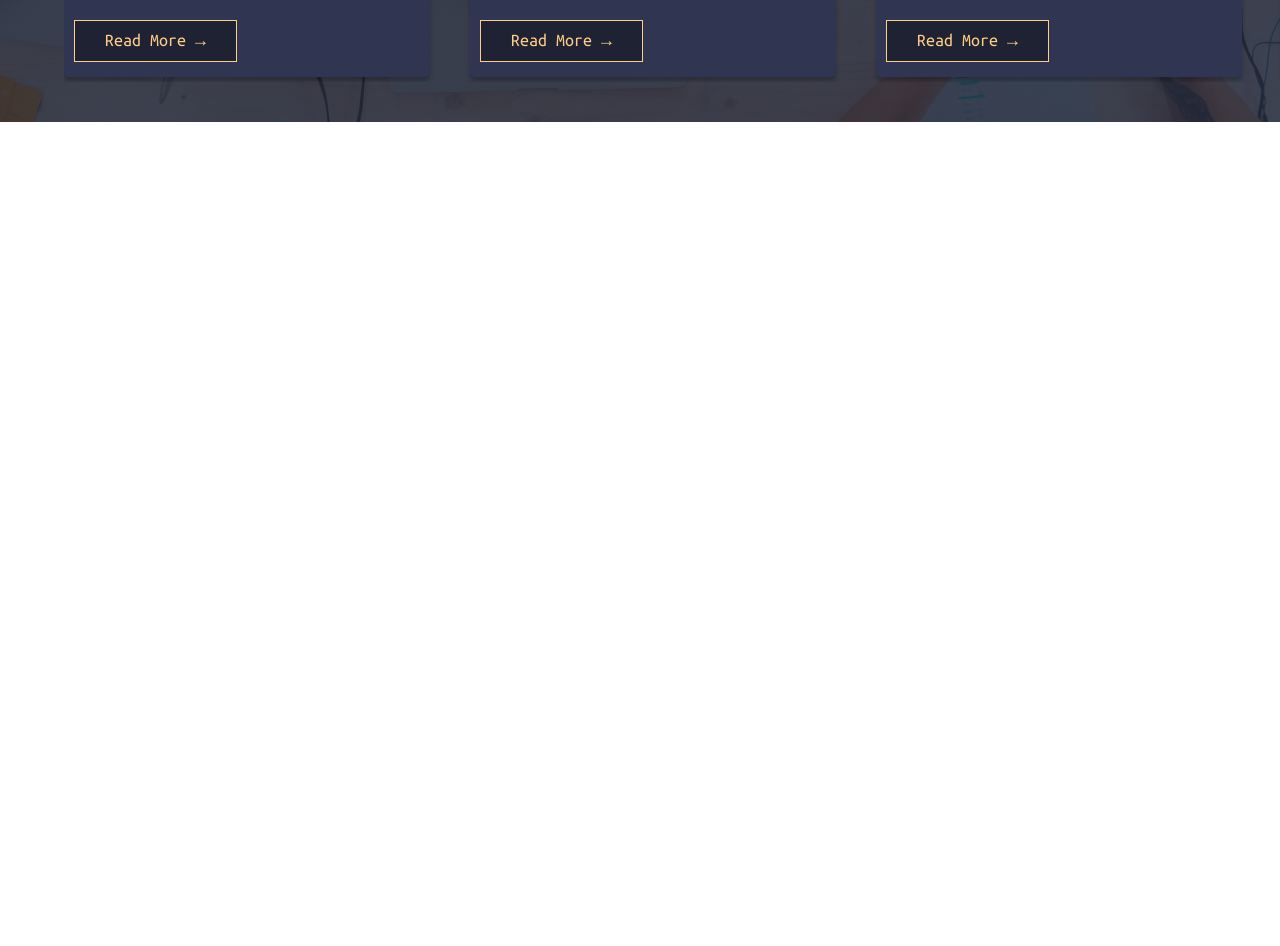
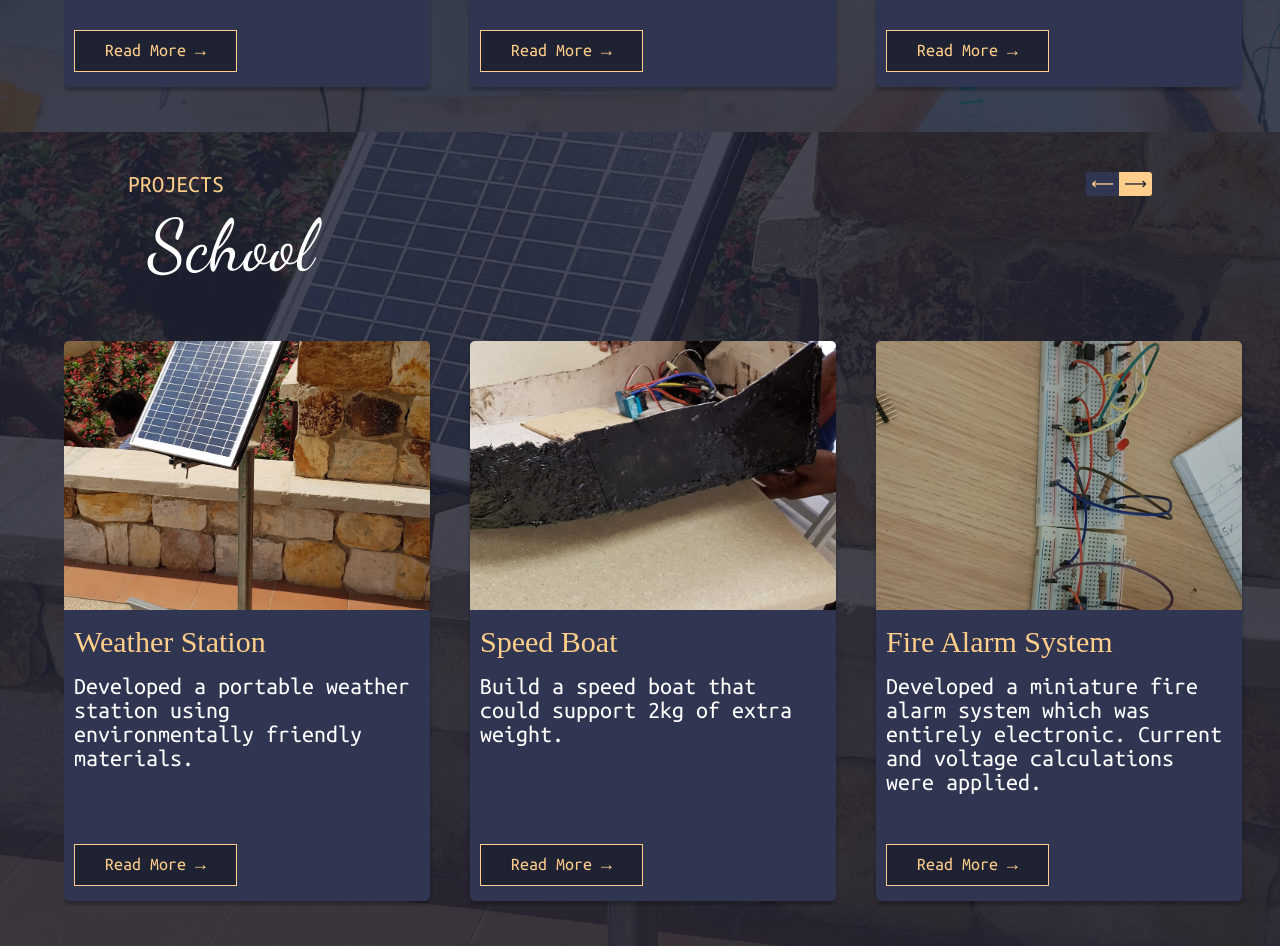
Before and after one commit to gerald-tetteh/portfolio, a React (Create React App) app in the folder client/: page / in a window 1280 px wide. Shown: the part 2284-3230 px from the top of the page. Before the commit the page ends 2406 px from the top, so only its background shows below. Built offline with nearby package versions, Linux system fonts and the light colour scheme; a web font is replaced by a local one.

Commit message:
completed projects-school section && fix read more button position bug

```diff
--- a/client/src/components/home/ProjectCard.js
+++ b/client/src/components/home/ProjectCard.js
@@ -11,12 +11,15 @@ const ProjectCard = ({ project }) => {
         <h3 className="project-card__heading">{project.heading}</h3>
         <p className="project-card__content">{project.content}</p>
         {project.link === "#" && (
-          <a href="#" className="btn btn--outline">
+          <a href="#" className="btn btn--outline project-card__button">
             Read More &rarr;
           </a>
         )}
         {project.link !== "#" && (
-          <Link to={project.link} className="btn btn--outline">
+          <Link
+            to={project.link}
+            className="btn btn--outline project-card__button"
+          >
             Read More &rarr;
           </Link>
         )}
--- /dev/null
+++ b/client/src/components/home/ProjectsSection.js
@@ -0,0 +1,42 @@
+// projects section
+import ProjectCard from "./ProjectCard";
+
+const ProjectsSection = ({ sectionName, projectsList }) => {
+  const handelShiftLeft = (e) => {
+    const personalProjects = document.querySelector(
+      `.home__projects--${sectionName} .projects__list`
+    );
+    personalProjects.scroll(0, personalProjects.scrollWidth);
+  };
+  const handelShiftRight = (e) => {
+    const personalProjects = document.querySelector(
+      `.home__projects--${sectionName} .projects__list`
+    );
+    personalProjects.scroll(personalProjects.scrollWidth, 0);
+  };
+  return (
+    <div className="projects-section">
+      <div className="container">
+        <div className="projects__header-main">
+          <p className="section-heading">projects</p>
+          <div className="projects__nav">
+            <div onClick={handelShiftLeft} className="projects__nav--right">
+              &#10229;
+            </div>
+            <div onClick={handelShiftRight} className="projects__nav--left">
+              &#10230;
+            </div>
+          </div>
+        </div>
+        <p className="section-heading-secondary p-xs pl-sm">{sectionName}</p>
+      </div>
+      <div className="projects__list mt-md">
+        {projectsList.map((project, index) => {
+          return <ProjectCard key={index} project={project} />;
+        })}
+      </div>
+    </div>
+  );
+};
+
+export default ProjectsSection;
--- a/client/src/css/style.css
+++ b/client/src/css/style.css
@@ -248,7 +248,9 @@ body {
   background-color: #303551;
   border-radius: 5px;
   overflow: hidden;
-  box-shadow: 0rem 0.4rem 0.4rem rgba(0, 0, 0, 0.25); }
+  box-shadow: 0rem 0.4rem 0.4rem rgba(0, 0, 0, 0.25);
+  height: 56rem;
+  position: relative; }
   .project-card__image {
     height: 26.9rem;
     width: auto; }
@@ -269,6 +271,10 @@ body {
     font-size: 2.4rem;
     color: #fff;
     margin-bottom: 4rem; }
+  .project-card__button {
+    position: absolute;
+    left: 1rem;
+    bottom: 1.5rem; }
 
 .home__header {
   position: relative;
@@ -380,10 +386,13 @@ body {
 
 .home__projects {
   padding: 4rem 0; }
-  .home__projects--personal {
-    background-image: linear-gradient(180deg, rgba(31, 35, 52, 0.83), rgba(31, 35, 52, 0.83)), url(../images/project-personal.jpg);
+  .home__projects--personal, .home__projects--school {
     background-position: center;
     background-size: cover; }
+  .home__projects--school {
+    background-image: linear-gradient(180deg, rgba(31, 35, 52, 0.83), rgba(31, 35, 52, 0.83)), url(../images/station.jpg); }
+  .home__projects--personal {
+    background-image: linear-gradient(180deg, rgba(31, 35, 52, 0.83), rgba(31, 35, 52, 0.83)), url(../images/project-personal.jpg); }
 
 .about-me__col-1 {
   display: flex;
@@ -423,7 +432,8 @@ body {
 .projects__nav {
   display: flex; }
   .projects__nav--right, .projects__nav--left {
-    padding: 0.2rem 0.5rem; }
+    padding: 0.2rem 0.5rem;
+    cursor: pointer; }
   .projects__nav--right {
     background-color: #303551;
     border-radius: 3px 0 0 3px;
@@ -440,6 +450,7 @@ body {
   margin-left: 5%;
   scrollbar-width: none;
   -ms-overflow-style: none;
-  padding: 0.5rem 0; }
+  padding: 0.5rem 0;
+  scroll-behavior: smooth; }
   .projects__list::-webkit-scrollbar {
     display: none; }
--- a/client/src/pages/Home.js
+++ b/client/src/pages/Home.js
@@ -1,12 +1,16 @@
 // Home page
 import Navbar from "../components/global/Navbar";
+import ProjectsSection from "../components/home/ProjectsSection";
 import SkillsTile from "../components/home/SkillsTile";
-import ProjectCard from "../components/home/ProjectCard";
 import instagramImage from "../images/instagram.svg";
 import githubImage from "../images/github.svg";
 import linkedInImage from "../images/linkedin.svg";
 import aboutMeImage from "../images/who-am-i.svg";
-import { skills, projectsPersonal } from "../utilities/home_list_items";
+import {
+  skills,
+  projectsPersonal,
+  schoolProjects,
+} from "../utilities/home_list_items";
 
 const Home = () => {
   window.addEventListener("click", (_) => {
@@ -110,21 +114,16 @@ const Home = () => {
           id="projects-personal"
           className="home__projects home__projects--personal"
         >
-          <div className="container">
-            <div className="projects__header-main">
-              <p className="section-heading">projects</p>
-              <div className="projects__nav">
-                <div className="projects__nav--right">&#10229;</div>
-                <div className="projects__nav--left">&#10230;</div>
-              </div>
-            </div>
-            <p className="section-heading-secondary p-xs pl-sm">personal</p>
-          </div>
-          <div className="projects__list mt-md">
-            {projectsPersonal.map((project, index) => {
-              return <ProjectCard key={index} project={project} />;
-            })}
-          </div>
+          <ProjectsSection
+            projectsList={projectsPersonal}
+            sectionName="personal"
+          />
+        </section>
+        <section
+          id="projects-school"
+          className="home__projects home__projects--school"
+        >
+          <ProjectsSection projectsList={schoolProjects} sectionName="school" />
         </section>
       </main>
     </div>
--- a/client/src/sass/components/_project-card.scss
+++ b/client/src/sass/components/_project-card.scss
@@ -6,6 +6,8 @@
   border-radius: $border-radius;
   overflow: hidden;
   box-shadow: $box-shadow;
+  height: 56rem;
+  position: relative;
 
   &__image {
     height: 26.9rem;
@@ -33,4 +35,9 @@
     color: $color-white;
     margin-bottom: 4rem;
   }
+  &__button {
+    position: absolute;
+    left: 1rem;
+    bottom: 1.5rem;
+  }
 }
--- a/client/src/sass/pages/_home.scss
+++ b/client/src/sass/pages/_home.scss
@@ -121,11 +121,17 @@
   &__projects {
     padding: 4rem 0;
 
+    &--personal, &--school {
+      background-position: center;
+      background-size: cover;
+    }
+    &--school {
+      background-image: linear-gradient(180deg, rgba($color-black-2,.83),rgba($color-black-2,.83)),
+      url(../images/station.jpg);
+    }
     &--personal {
       background-image: linear-gradient(180deg, rgba($color-black-2,.83),rgba($color-black-2,.83)),
       url(../images/project-personal.jpg);
-      background-position: center;
-      background-size: cover;
     }
   }
 }
@@ -179,6 +185,7 @@
 
     &--right,&--left {
       padding: 0.2rem 0.5rem;
+      cursor: pointer;
     }
     &--right {
       background-color: $color-light-blue;
@@ -199,6 +206,7 @@
     scrollbar-width: none;
     -ms-overflow-style: none;
     padding: 0.5rem 0;
+    scroll-behavior: smooth;
 
     &::-webkit-scrollbar {
       display: none;
--- a/client/src/utilities/home_list_items.js
+++ b/client/src/utilities/home_list_items.js
@@ -6,6 +6,9 @@ import wasteIcon from "../images/waste.png";
 import stereobeatsIcon from "../images/stereobeats.png";
 import exclusiveIcon from "../images/exclusive.png";
 import chefIcon from "../images/chef.png";
+import weatherStationIcon from "../images/station.jpg";
+import boatIcon from "../images/boat_image.png";
+import alarmIcon from "../images/fire_alarm.jpg";
 
 export const skills = [
   {
@@ -72,3 +75,34 @@ export const projectsPersonal = [
       "This application allows users to search for the recipes for their favourite foods. The application uses the Spoonacular API.",
   },
 ];
+export const schoolProjects = [
+  {
+    alt: "Weather Station",
+    link: "#weather-station-detail",
+    icon: weatherStationIcon,
+    heading: "Weather Station",
+    content:
+      "Developed a portable weather station using environmentally friendly materials.",
+    contentDetail:
+      "Developed a portable weather station using environmentally friendly materials. The electrical components were developed using an Arduino Uno, a temperature sensor, an infrared sensor and an LCD. The LCD was used to display the temperature and wind speed. I built the electronic components and wrote the Arduino needed to operate the weather station.",
+  },
+  {
+    alt: "Speed Boat",
+    link: "#speed-boat-detail",
+    icon: boatIcon,
+    heading: "Speed Boat",
+    content: "Build a speed boat that could support 2kg of extra weight.",
+    contentDetail:
+      "Build a speed boat that could support 2kg of extra weight. The project applied principles of physics which we had studied that semester. We also practised soldering and using some machines at the school workshop.",
+  },
+  {
+    alt: "Fire Alarm System",
+    link: "#fire-alarm-detail",
+    icon: alarmIcon,
+    heading: "Fire Alarm System",
+    content:
+      "Developed a miniature fire alarm system which was entirely electronic. Current and voltage calculations were applied.",
+    contentDetail:
+      "Developed a miniature fire alarm system which was entirely electronic. Current and voltage calculations were applied. The system used coloured LED's to represent the temperature variations in the room. A thermistor was used to determine the temperature in the room and in the process, the amount of current that should flow through it. Operational amplifers were used to turn on the LED's when the voltage at non-inverting input is higher than the voltage at the inverting input of the operational amplifier. When the temperature in the room is high enough, a buzzer will go off to signify danger. ",
+  },
+];
```
Also changed, not shown: client/src/images/boat_image.png (renamed from client/src/images/boat_image.png.jpg).
